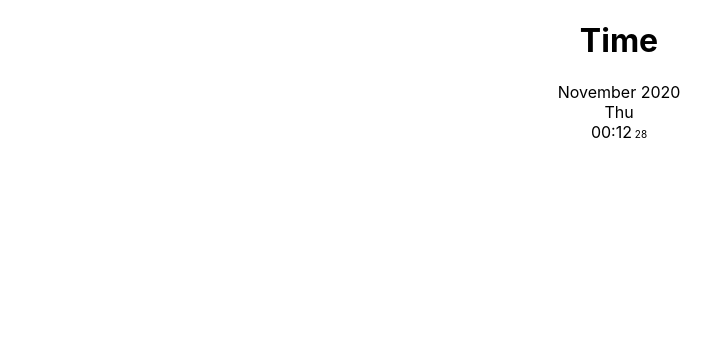
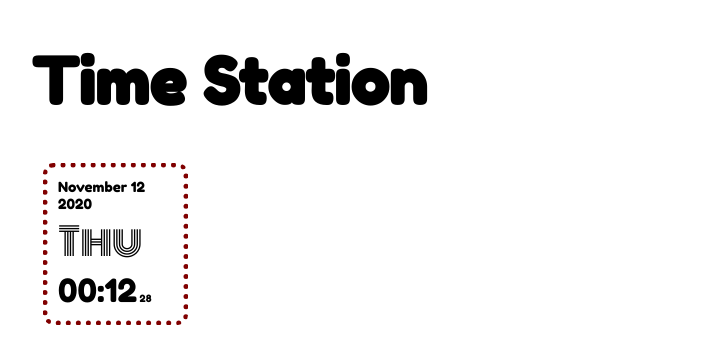
Before and after one commit to xiongkb/timezone-clock, a React (Create React App) app: page / in a window 1280 px wide. Shown: the top 364 px of the page, without its empty margins (21-732 px from the left). Built offline with nearby package versions, Linux system fonts and the light colour scheme.

Commit message:
added styles to app and added the day of month

```diff
--- a/src/App.css
+++ b/src/App.css
@@ -1,3 +1,11 @@
+@import url('https://fonts.googleapis.com/css2?family=Fredoka+One&display=swap');
 .App {
-  text-align: center;
+  font-family: 'Fredoka One', cursive;
+  font-size: 32px;
+  width: 90%;
+  margin-left: auto;
+  margin-right: auto;
 }
+.app-title {
+  margin-left: -1%;
+}
--- a/src/App.js
+++ b/src/App.js
@@ -5,7 +5,7 @@ import Time from "./Components/Time/time"
 function App() {
   return (
     <div className="App">
-      <h1>Time</h1>
+      <h1 className="app-title">Time Station</h1>
       <Time />
     </div>
   );
--- a/src/Components/Time/time.css
+++ b/src/Components/Time/time.css
@@ -1,3 +1,22 @@
-.seconds {
+@import url('https://fonts.googleapis.com/css2?family=Monoton&display=swap');
+
+.local-time {
+    border: 5px #800000 dotted;
+    border-radius: 10px;
+    padding: 10px;
+    width: 10%;
+    height: auto;
+}
+.local-time:hover {
+    transform: scale(1.5);
+}
+.local-month-year {
+    font-size: 14px;
+}
+.local-weekday {
+    font-family: 'Monoton', cursive;
+    font-size: 38px;
+}
+.local-seconds {
     font-size: x-small;
 }
--- a/src/Components/Time/time.js
+++ b/src/Components/Time/time.js
@@ -59,6 +59,7 @@ const Time = () => {
         }
     }
 
+    // adding 0s to numbers less than 10
     function leadingZero(num) {
         return num < 10 ? ("0" + num) : num;
     }
@@ -70,12 +71,12 @@ const Time = () => {
         setDisplayTime({
             year: time.getFullYear(),
             month: translateMonth(time.getMonth()),
+            day: time.getDate(),
             hour: time.getHours(),
             minutes: time.getMinutes(),
             weekday: translateWeekday(time.getDay()),
             seconds: time.getSeconds(),
         });
-        // time.getSeconds() < 10 ? ("0" + time.getSeconds()) : time.getSeconds()
     };
 
 
@@ -86,17 +87,19 @@ const Time = () => {
     }, [])
 
     return (
-        <div>
-            <div>
-                {displayTime.month} {displayTime.year}
+        <div className="local-time">
+            <div className="local-month-year">
+                {displayTime.month} {displayTime.day} {displayTime.year}
             </div>
-            <div>
+            <div className="local-weekday">
                 {displayTime.weekday}
             </div>
-            <div>
+
+            {/* having time display 0s here instead of object */}
+            <div className="local-hour-minutes">
                 {leadingZero(displayTime.hour)}:
                 {leadingZero(displayTime.minutes)}
-                <span className="seconds"> {leadingZero(displayTime.seconds)}</span>
+                <span className="local-seconds"> {leadingZero(displayTime.seconds)}</span>
             </div>
 
         </div>
```
